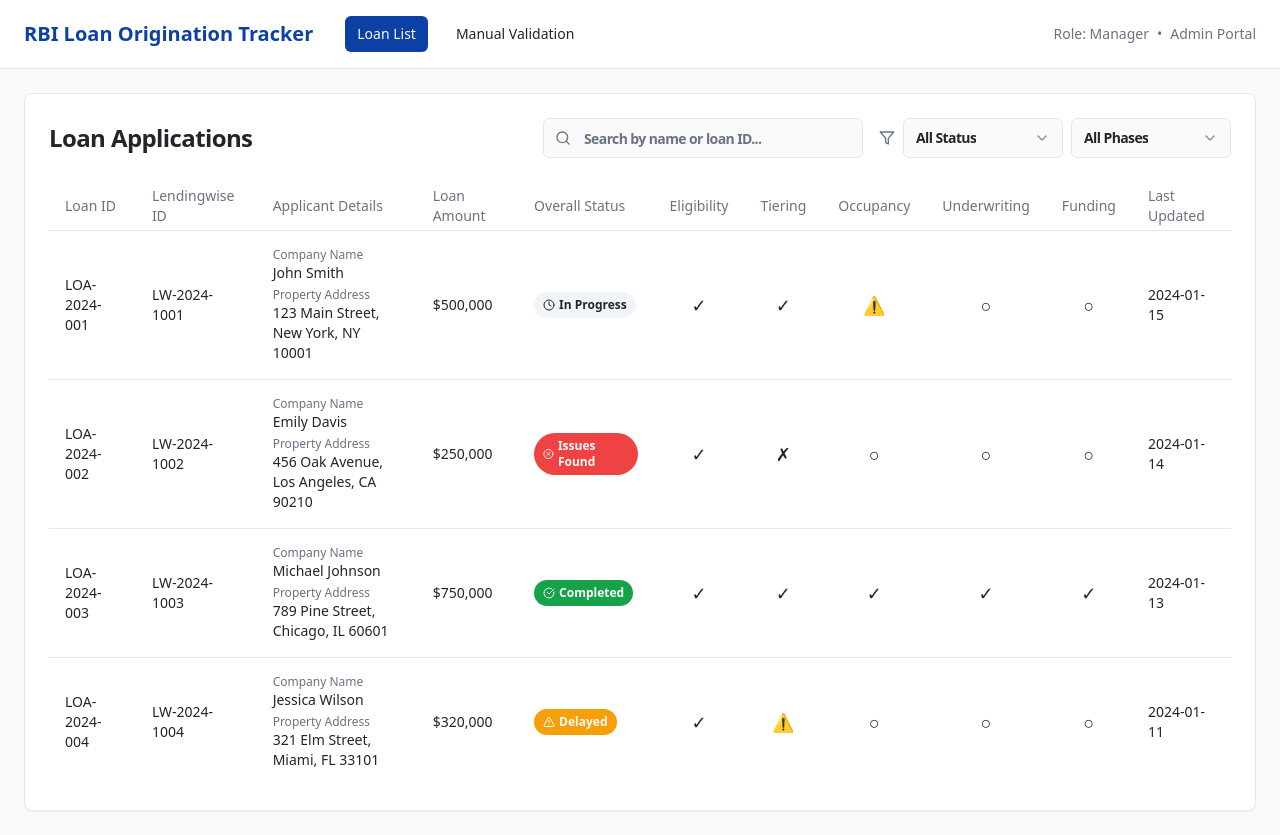
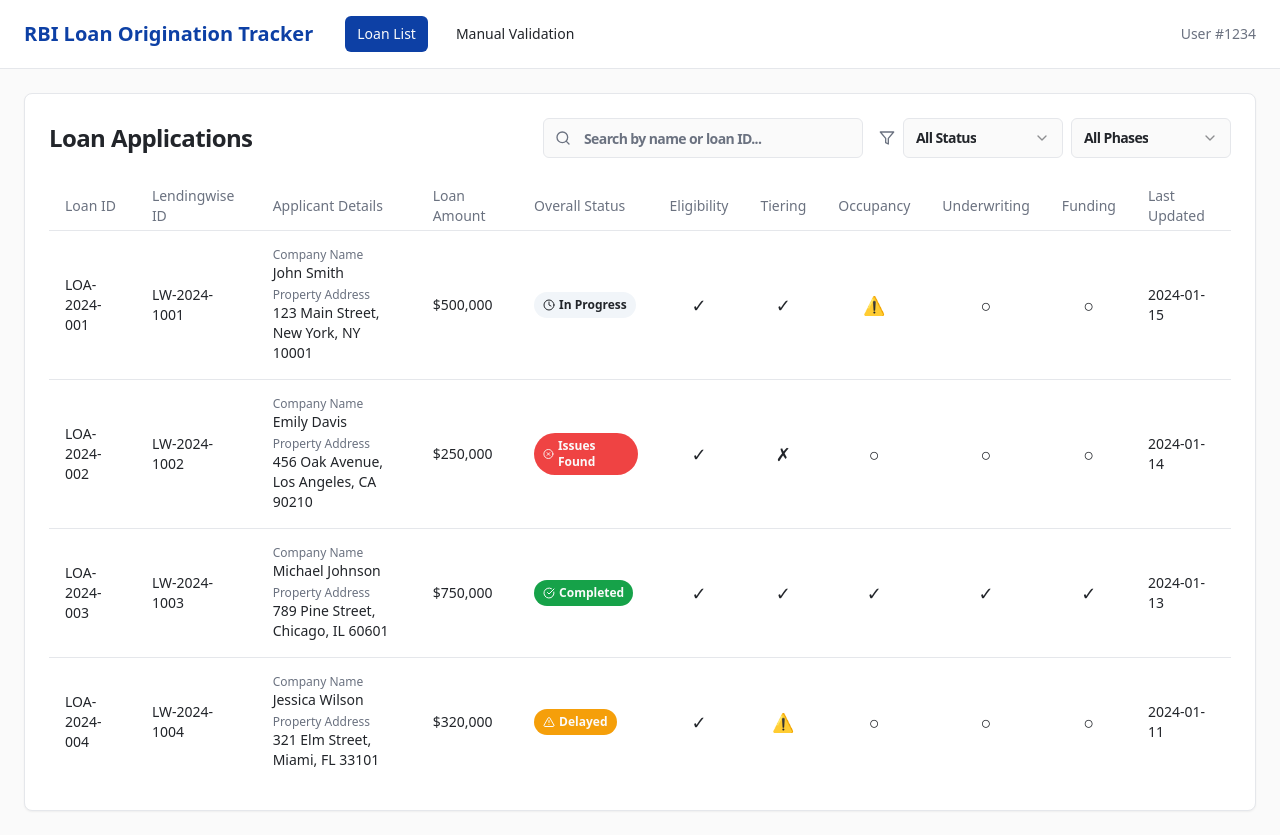
Before and after one commit to alejandra21/rbi-loanflow-dash, a React (Vite) app: page / in a window 1280 px wide. Built offline with nearby package versions, Linux system fonts and the light colour scheme; the HTML template or start-up script is replaced by a standard one.

Commit message:
Update header user display

```diff
--- a/src/components/Layout.tsx
+++ b/src/components/Layout.tsx
@@ -35,9 +35,7 @@ const Navigation = () => {
             </nav>
           </div>
           <div className="flex items-center space-x-2 text-sm text-muted-foreground">
-            <span>Role: Manager</span>
-            <span>•</span>
-            <span>Admin Portal</span>
+            <span>User #1234</span>
           </div>
         </div>
       </div>
```
